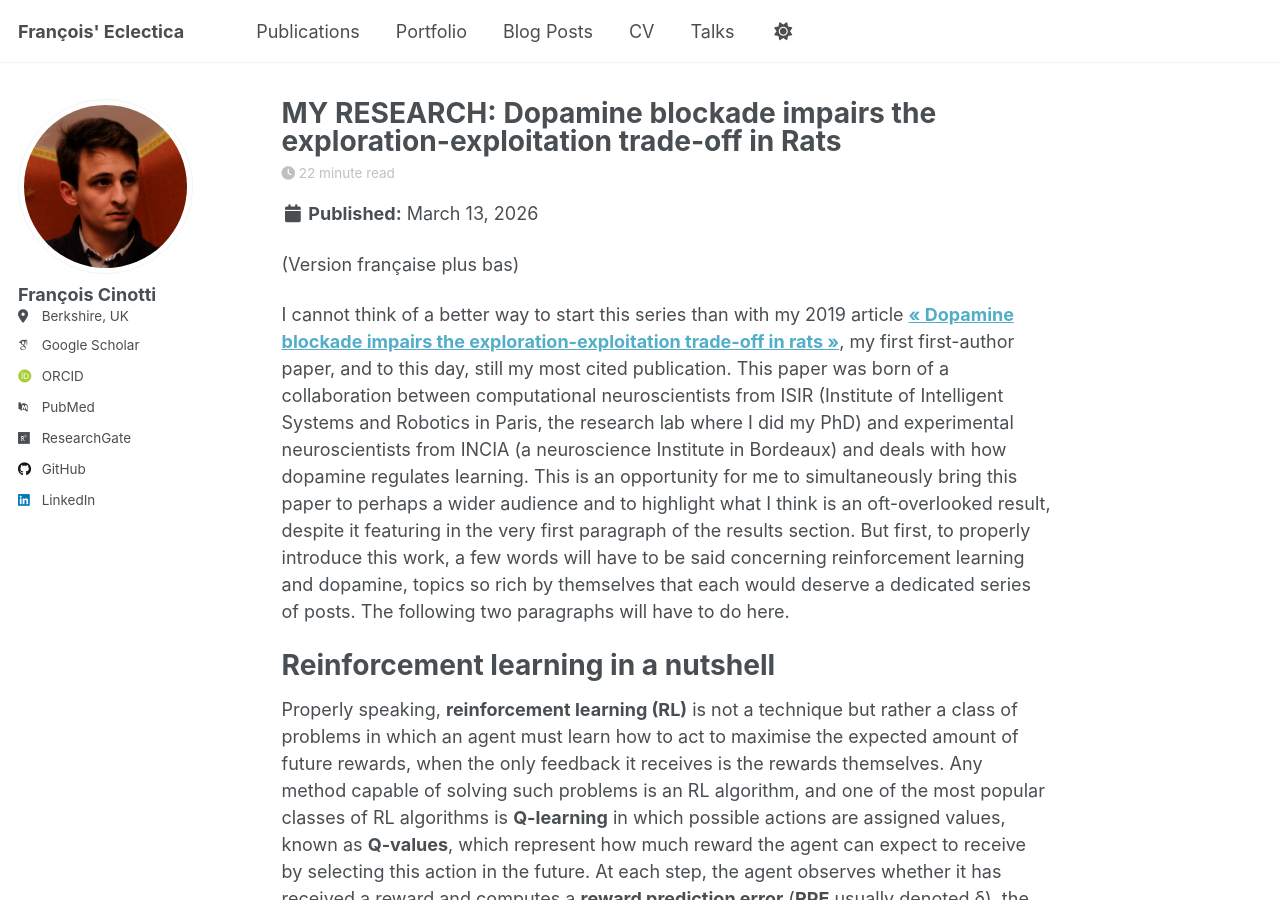
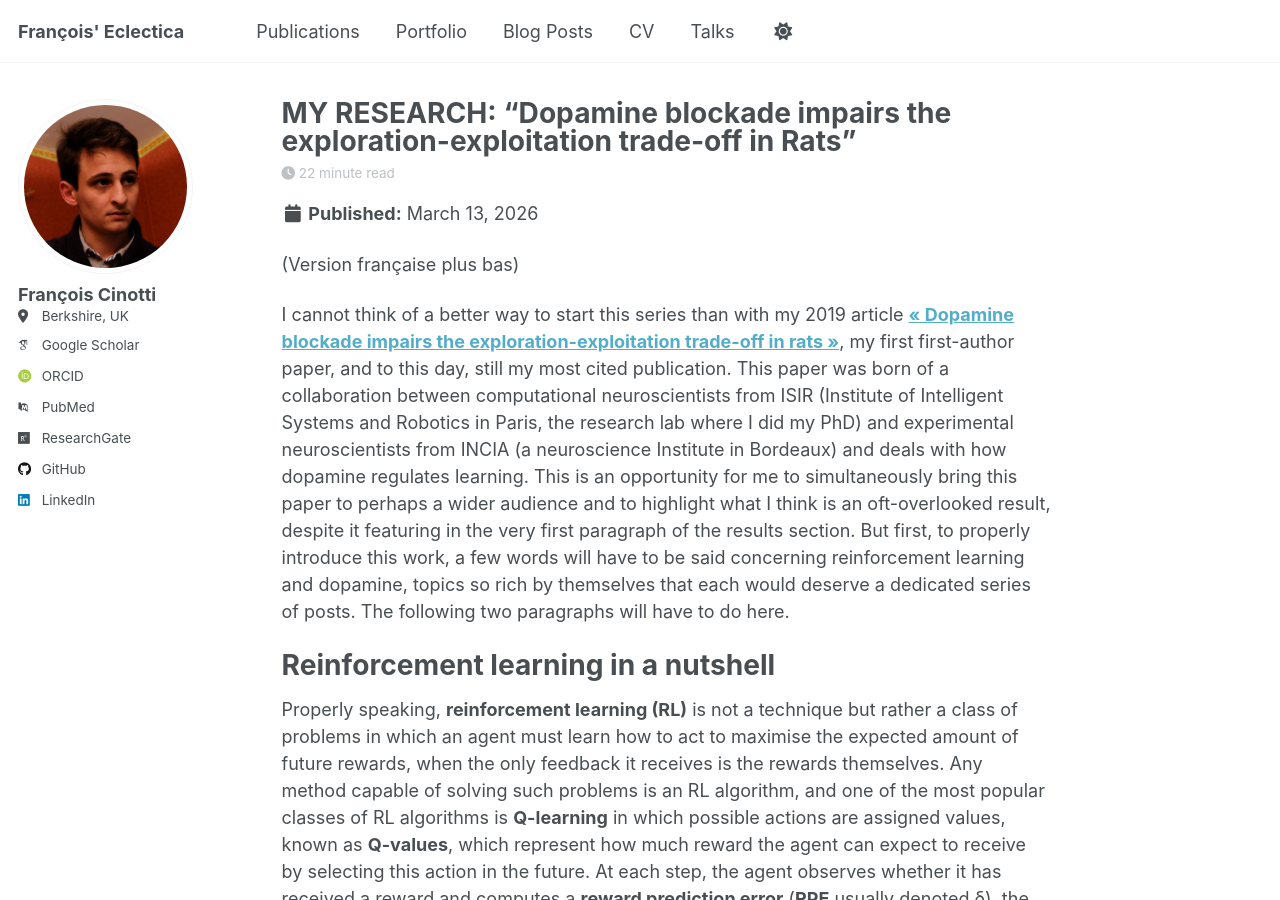
Before and after one commit to frct/frct.github.io, a Jekyll site: the page built from _posts/2026-03-13-my-dopamine-paper.md, in a window 1280 px wide and 900 px high. Built offline with Jekyll 4.4.1, drawn with Linux system fonts in a browser that asks for light colours; some web fonts are replaced; a script that is not in the unit is left out.

```diff
--- a/_posts/2026-03-13-my-dopamine-paper.md
+++ b/_posts/2026-03-13-my-dopamine-paper.md
@@ -1,5 +1,5 @@
 ---
-title: 'MY RESEARCH: Dopamine blockade impairs the exploration-exploitation trade-off in Rats'
+title: 'MY RESEARCH: "Dopamine blockade impairs the exploration-exploitation trade-off in Rats"'
 date: 2026-03-13
 permalink: /_posts/2026-03-13-my-dopamine-paper
 tags:
```
